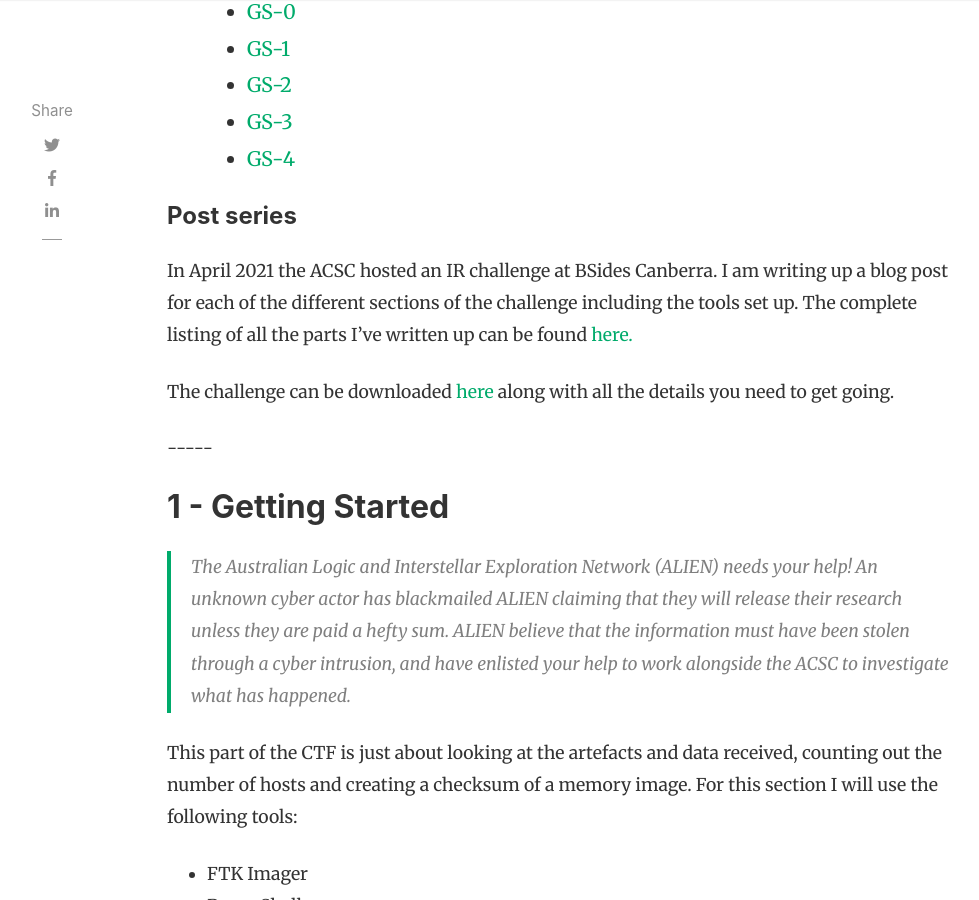
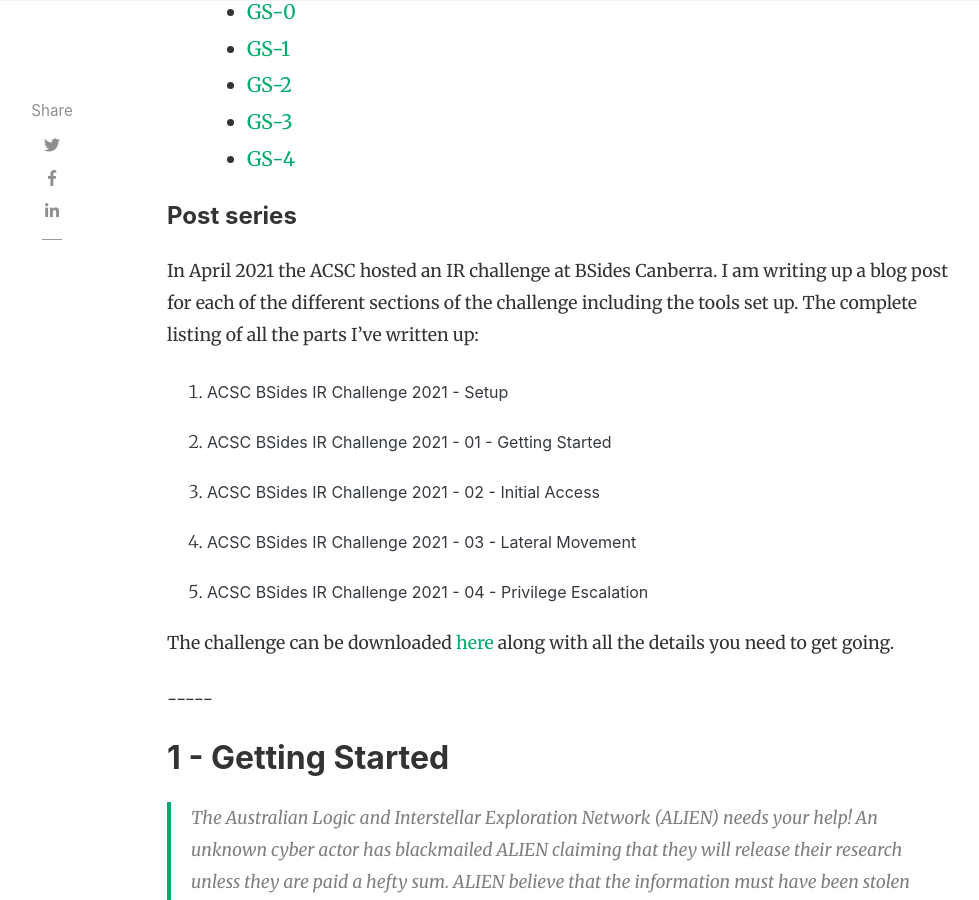
Before and after one commit to shannaniggans/fancy4n6.github.io, a Jekyll site: the page built from _posts/2022-05-16-ACSC-BSides-IR-Challenge-2021-01-Getting-Started.md, in a window 1280 px wide and 900 px high, scrolled down 832 px. Shown: the whole window, without its empty margins (118-1097 px from the left). Built offline with Jekyll 4.4.1, drawn with Linux system fonts in a browser that asks for light colours; nearby versions of some CDN libraries; comment, search, counter and statistics services are not loaded.

Commit message:
Added full listing to each post for the challenge

```diff
--- a/_posts/2022-05-16-ACSC-BSides-IR-Challenge-2021-01-Getting-Started.md
+++ b/_posts/2022-05-16-ACSC-BSides-IR-Challenge-2021-01-Getting-Started.md
@@ -8,7 +8,19 @@
 toc: true
 ---
 #### Post series
-In April 2021 the ACSC hosted an IR challenge at BSides Canberra. I am writing up a blog post for each of the different sections of the challenge including the tools set up. The complete listing of all the parts I've written up can be found <a target="_blank" href="{{ site.baseurl }}/tags#ACSC-Challenge-2021">here.</a>
+In April 2021 the ACSC hosted an IR challenge at BSides Canberra. I am writing up a blog post for each of the different sections of the challenge including the tools set up. The complete listing of all the parts I've written up:
+
+<ol class="font-weight-light">
+    {% for post in site.tags.ACSC-Challenge-2021 reversed %}
+    <li class="mb-2">
+        <span>
+            <h6 class="font-weight-normal">
+                <a href="{{site.baseurl}}{{ post.url }}" class="text-dark">{{ post.title }}</a>
+            </h6>
+        </span>
+    </li>
+    {% endfor %}
+</ol>
 
 The challenge can be downloaded <a href="https://www.cyber.gov.au/acsc/view-all-content/news/acsc-cyber-security-challenge">here</a> along with all the details you need to get going.
 <p>-----</p>
```
Also changed, not shown: _posts/2022-05-17-ACSC-BSides-IR-Challenge-2021-02-Initial-Access.md (+13 -1 lines), _posts/2022-05-19-ACSC-BSides-IR-Challenge-2021-03-Lateral-Movement.md (+13 -1 lines), _posts/2022-05-20-ACSC-BSides-IR-Challenge-2021-04-Privilege-Escalation.md (+13 -1 lines).
